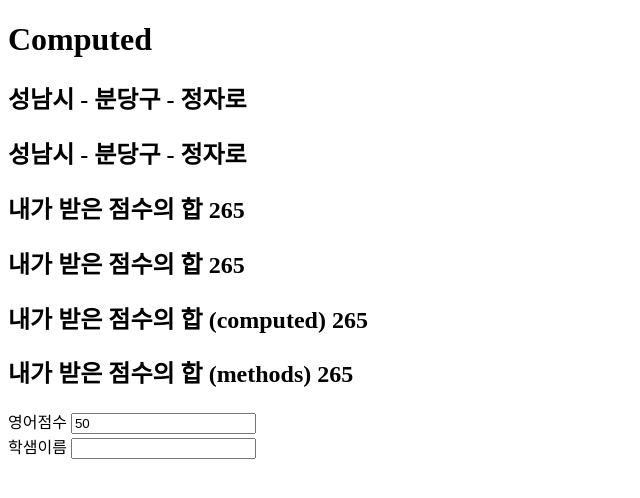
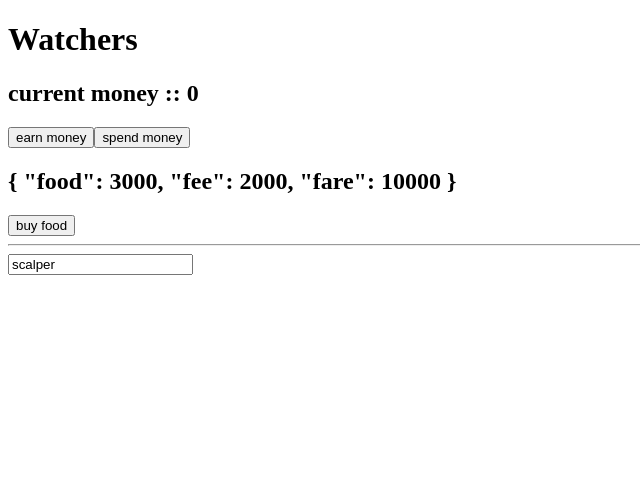
Before and after one commit to wangkodok/Vue-Study, a Vue app in the folder vue-intro/vue-practice/: page / in a window 1280 px wide. Shown: the top 498 px of the page, without its empty margins (0-640 px from the left). Built offline with nearby package versions, Linux system fonts and the light colour scheme.

Commit message:
chapter_37: watch

```diff
--- a/vue-intro/vue-practice/src/App.vue
+++ b/vue-intro/vue-practice/src/App.vue
@@ -1,17 +1,15 @@
 <template>
   <div>
-    <h1>Computed</h1>
-    <h2>{{ address1 }} - {{ address2 }} - {{ address3 }}</h2>
-    <h2>{{ address }}</h2>
-    <h2>
-      내가 받은 점수의 합 {{ grade.math + grade.kor + grade.eng + grade.sci }}
-    </h2>
-    <h2>내가 받은 점수의 합 {{ totalScore }}</h2>
-    <h2>내가 받은 점수의 합 (computed) {{ totalScore }}</h2>
-    <h2>내가 받은 점수의 합 (methods) {{ getTotalScore() }}</h2>
-    영어점수 <input type="number" v-model="grade.eng" />
-    <br />
-    학샘이름 <input type="text" v-model="studentName" />
+    <h1>Watchers</h1>
+    <h2>current money :: {{ money }}</h2>
+    <div>
+      <button @click="money = money + 100">earn money</button>
+      <button @click="money = money - 100">spend money</button>
+    </div>
+    <h2>{{ receit }}</h2>
+    <button @click="receit.food = receit.food + 500">buy food</button>
+    <hr />
+    <input type="text" v-model="userName" />
   </div>
 </template>
 
@@ -21,37 +19,42 @@
   data() {
     return {
       userName: "scalper",
-      address1: "성남시",
-      address2: "분당구",
-      address3: "정자로",
-      grade: {
-        math: 70,
-        kor: 90,
-        eng: 50,
-        sci: 55,
+      money: 0,
+      receit: {
+        food: 3000,
+        fee: 2000,
+        fare: 10000,
       },
-      studentName: "",
     };
   },
-  computed: {
-    address() {
-      return `${this.address1} - ${this.address2} - ${this.address3}`;
+  computed: {},
+  watch: {
+    userName: {
+      handler(newValue) {
+        console.log(newValue, "newValue");
+      },
+      immediate: true,
     },
-    totalScore() {
-      console.log("computed");
-      const { math, kor, eng, sci } = this.grade;
-      return math + kor + eng + sci;
-      // return this.grade.math + this.grade.kor + this.grade.eng + this.grade.sci;
+    // receit(newValue, oldValue) {
+    //   console.log("영수증에 값 변화가 있음", newValue, oldValue);
+    // },
+    receit: {
+      handler(newValue) {
+        console.log("영수증에 값 변화", newValue);
+      },
+      deep: true,
+    },
+    money(newValue, oldValue) {
+      if (newValue > 2000 && newValue > oldValue) {
+        console.log("mission complete", oldValue);
+      }
+      if (oldValue < 1500 && newValue < oldValue) {
+        console.log("save money!!");
+      }
     },
   },
   directives: {},
-  methods: {
-    getTotalScore() {
-      console.log("methods");
-      const { math, kor, eng, sci } = this.grade;
-      return math + kor + eng + sci;
-    },
-  },
+  methods: {},
 };
 </script>
 
```
